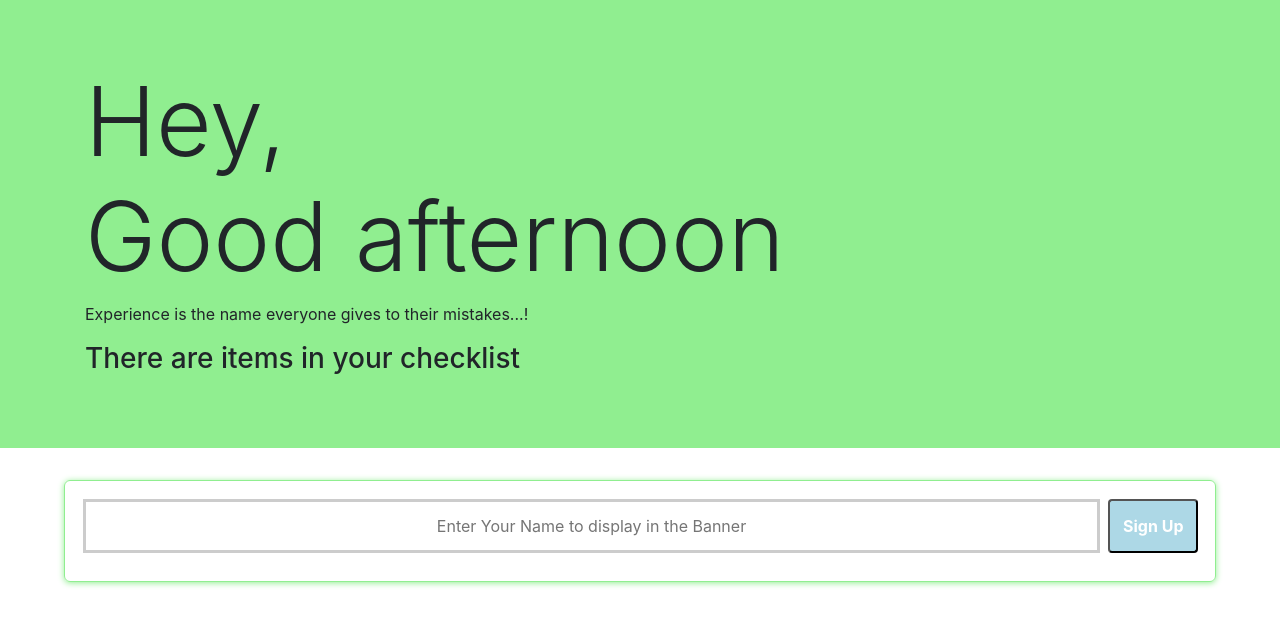
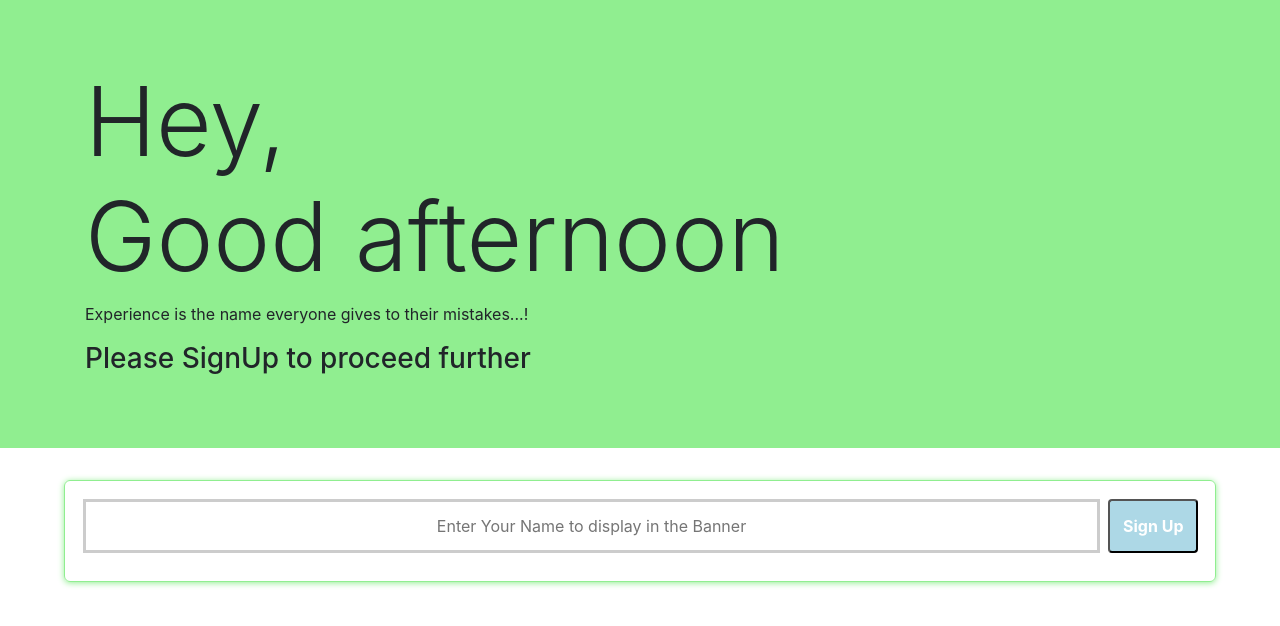
Before and after one commit to ChaitanyaVSH/create-react-11, a React (Create React App) app: page / in a window 1280 px wide. Shown: the top 626 px of the page. Built offline with nearby package versions, Linux system fonts and the light colour scheme.

Commit message:
Implemented dynamic todos with the help of local storage

```diff
--- a/src/App.js
+++ b/src/App.js
@@ -8,7 +8,7 @@ import { v4 as uuid } from "uuid";
 
 class App extends Component {
   state = {
-    todos: [],
+    todos: JSON.parse(localStorage.getItem("todos")) || [],
     userName: localStorage.getItem("userName"),
   };
 
@@ -20,6 +20,7 @@ class App extends Component {
     };
 
     const todos = [...this.state.todos, newTodo];
+    localStorage.setItem("todos", JSON.stringify(todos));
 
     this.setState({
       todos: todos,
@@ -32,6 +33,7 @@ class App extends Component {
     console.log(index);
     const todos = [...this.state.todos];
     todos.splice(index, 1);
+    localStorage.setItem("todos", JSON.stringify(todos));
     this.setState({
       todos: todos,
     });
--- a/src/components/NavBar.jsx
+++ b/src/components/NavBar.jsx
@@ -14,7 +14,7 @@ const BioData = (props) => {
           Hey, <br /> Good {timeNow} <br /> {props.userName}
         </h1>
         <p>{currentQuotation}</p>
-        <h3>There are {props.totalTodos} items in your checklist</h3>
+        {getSubBanner()}
       </div>
     </div>
   );
@@ -42,6 +42,13 @@ const BioData = (props) => {
 
     return quotes[Math.floor(Math.random() * 4) + 1];
   }
+
+  function getSubBanner() {
+    console.log("Total todos" + props.totalTodos);
+    if (localStorage.getItem("loggedIn") === null)
+      return <h3>Please SignUp to proceed further</h3>;
+    return <h3>There are {props.totalTodos} items in your checklist</h3>;
+  }
 };
 
 export default BioData;
```
